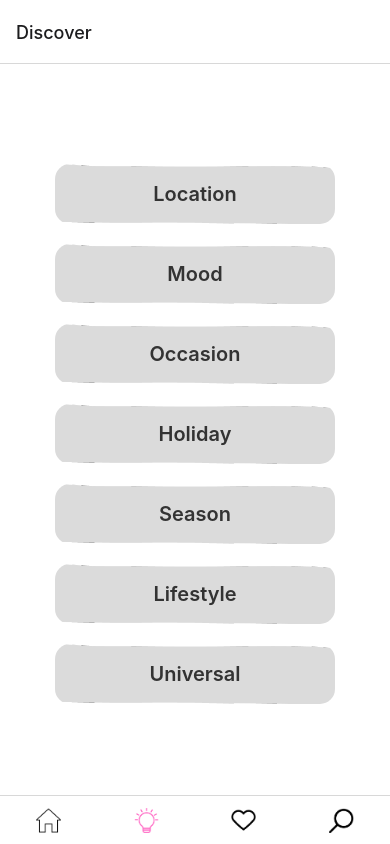
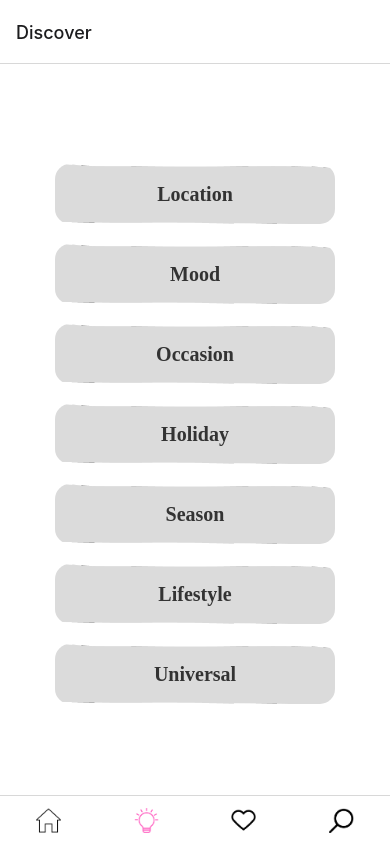
Before and after one commit to amberhasan/say_what, a React Native app: screen /Discover in a window 390 px wide. Built offline with nearby package versions, Linux system fonts and the light colour scheme.

Commit message:
It's not working

```diff
--- /dev/null
+++ b/src/components/CustomText.tsx
@@ -0,0 +1,15 @@
+import React from 'react';
+import {Text as RNText, StyleSheet} from 'react-native';
+
+const styles = StyleSheet.create({
+  text: {
+    fontFamily: 'PlayfairDisplay-Regular', // Replace with your actual font family
+    // ... any other default styles you want
+  },
+});
+
+const CustomText = ({style, ...props}) => {
+  return <RNText style={[styles.text, style]} {...props} />;
+};
+
+export default CustomText;
--- a/src/components/GrayButton.tsx
+++ b/src/components/GrayButton.tsx
@@ -6,6 +6,7 @@ import {
   Text,
   StyleSheet,
 } from 'react-native';
+import CustomText from './CustomText';
 
 const GrayButton = ({item, onPress}) => {
   return (
@@ -15,7 +16,7 @@ const GrayButton = ({item, onPress}) => {
         style={styles.buttonImage}
         resizeMode="cover" // or "stretch" to fill the button area
       >
-        <Text style={styles.buttonText}>{item}</Text>
+        <CustomText style={styles.buttonText}>{item}</CustomText>
       </ImageBackground>
     </TouchableOpacity>
   );
@@ -36,6 +37,7 @@ const styles = StyleSheet.create({
     alignItems: 'center',
   },
   buttonText: {
+    fontFamily: 'PlayfairDisplay_Regular',
     fontSize: 20,
     fontWeight: '600',
     color: '#333',
--- a/src/screens/CaptionsScreen.tsx
+++ b/src/screens/CaptionsScreen.tsx
@@ -105,6 +105,7 @@ const styles = StyleSheet.create({
     fontWeight: 'bold',
     marginBottom: 20,
     textAlign: 'center',
+    fontFamily: 'PlayfairDisplay_Regular',
   },
   listItem: {
     fontSize: 20,
@@ -133,7 +134,6 @@ const styles = StyleSheet.create({
     shadowRadius: 4,
     elevation: 5,
   },
-  // ... other styles remain unchanged
 });
 
 export default CaptionsScreen;
--- a/src/screens/DiscoverScreen.tsx
+++ b/src/screens/DiscoverScreen.tsx
@@ -35,25 +35,6 @@ const DiscoverScreen: React.FC = ({navigation}) => {
 };
 
 const styles = StyleSheet.create({
-  button: {
-    width: 280,
-    height: 60,
-    borderRadius: 15,
-    marginBottom: 20,
-    overflow: 'hidden', // This is to ensure the borderRadius is applied to the image as well
-  },
-  buttonImage: {
-    width: '100%',
-    height: '100%',
-    justifyContent: 'center',
-    alignItems: 'center',
-  },
-  buttonText: {
-    fontSize: 20,
-    fontWeight: '600',
-    color: '#333',
-    fontFamily: 'PlayfairDisplay_Regular',
-  },
   container: {
     flex: 1,
     backgroundColor: 'white',
```
